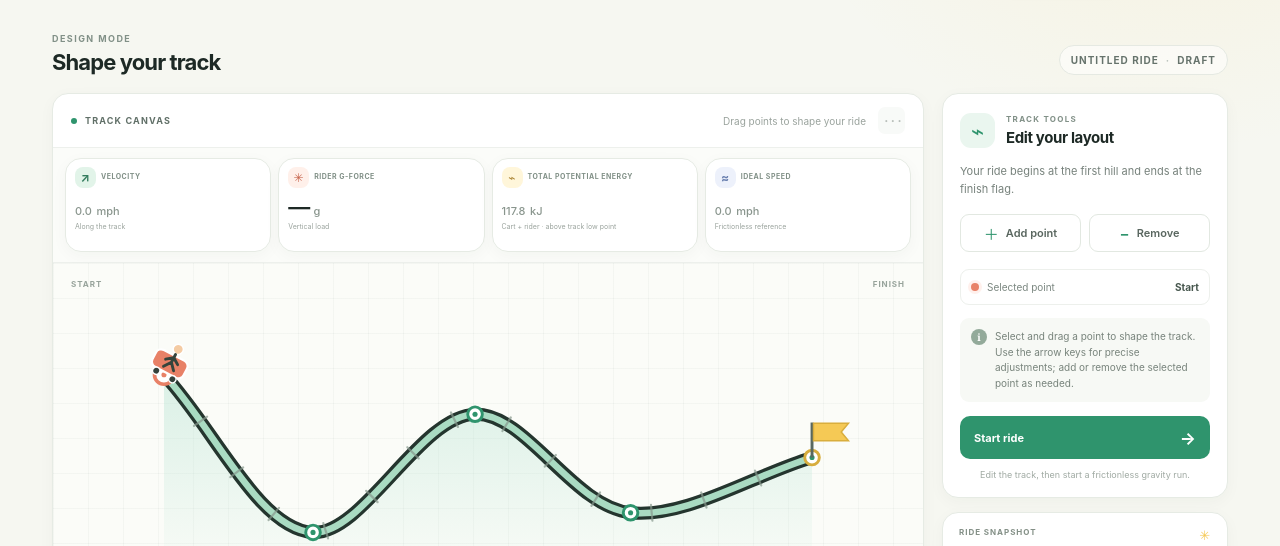
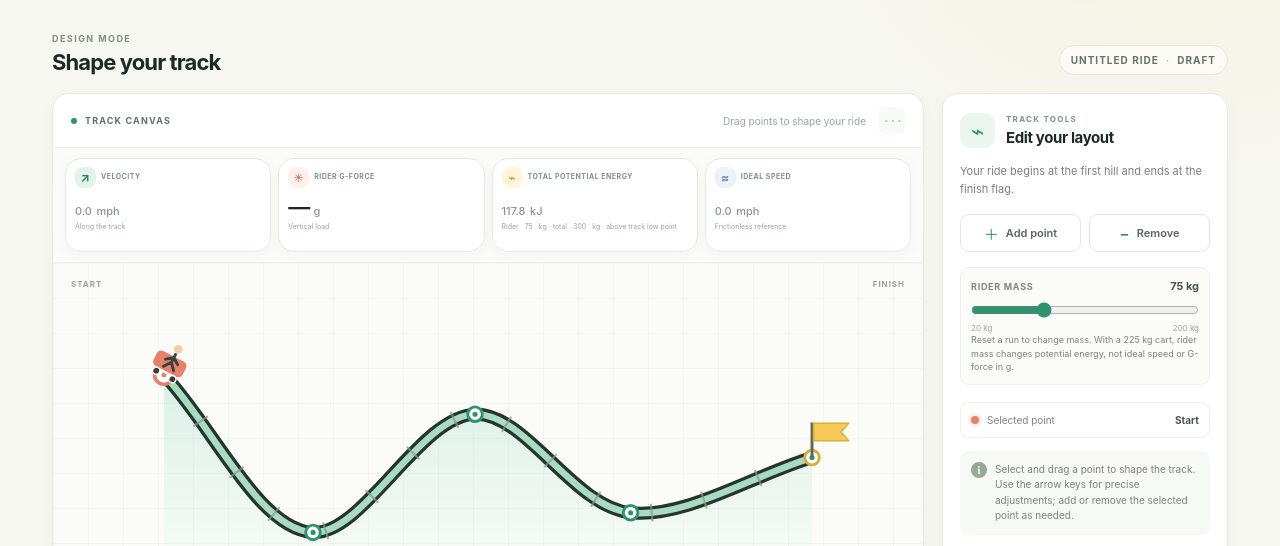
Before and after one commit to KinseyHutchings/rollercoaster, a plain HTML site: page index.html in a window 1280 px wide. Shown: the part 207-753 px from the top of the page. Drawn offline with Linux system fonts and the light colour scheme.

Commit message:
Include a start over button

```diff
--- a/app.js
+++ b/app.js
@@ -23,7 +23,10 @@ const trackStatusIcon = document.querySelector('#track-status-icon');
 const selectedPointName = document.querySelector('#selected-point-name');
 const addPointButton = document.querySelector('#add-point');
 const removePointButton = document.querySelector('#remove-point');
+const riderMassInput = document.querySelector('#rider-mass');
+const riderMassValue = document.querySelector('#rider-mass-value');
 const startButton = document.querySelector('#preview-ride');
+const newTrackButton = document.querySelector('#new-track');
 const pauseButton = document.querySelector('#toggle-ride');
 const resetButton = document.querySelector('#reset-ride');
 const rideStatus = document.querySelector('.ride-status-pill');
@@ -32,6 +35,8 @@ const rideControlHint = document.querySelector('#ride-control-hint');
 const velocityReadouts = document.querySelectorAll('[data-readout="velocity"]');
 const potentialEnergyReadouts = document.querySelectorAll('[data-readout="potential-energy"]');
 const idealSpeedReadouts = document.querySelectorAll('[data-readout="ideal-speed"]');
+const riderMassReadouts = document.querySelectorAll('[data-readout="rider-mass"]');
+const totalMassReadouts = document.querySelectorAll('[data-readout="total-mass"]');
 
 const world = {
   minX: 0,
@@ -45,16 +50,17 @@ const world = {
   fillBaseY: 420,
 };
 
-const controlPoints = [
+const starterTrack = [
   { x: 0, height: 40 },
   { x: 23, height: 0 },
   { x: 48, height: 30 },
   { x: 72, height: 5 },
   { x: 100, height: 19 },
 ];
+const controlPoints = starterTrack.map(point => ({ ...point }));
 
 const gravity = 9.81;
-const combinedMassKg = 300;
+const cartMassKg = 225;
 const metersPerSecondToMph = 2.2369362921;
 const simulationStep = 1 / 120;
 
@@ -234,8 +240,10 @@ function updateReadouts() {
   const position = trackPointAtDistance(simulationDistance);
   const idealSpeed = Math.sqrt(2 * gravity * Math.max(0, startingHeight - position.height));
   const idealSpeedMph = idealSpeed * metersPerSecondToMph;
-  const speedMph = idealSpeedMph;
-  const potentialEnergyKj = combinedMassKg * gravity
+  const speedMph = Math.abs(simulationVelocity) * metersPerSecondToMph;
+  const riderMassKg = Number(riderMassInput.value);
+  const totalMassKg = cartMassKg + riderMassKg;
+  const potentialEnergyKj = totalMassKg * gravity
     * Math.max(0, position.height - lowestTrackHeight) / 1000;
 
   velocityReadouts.forEach(readout => {
@@ -246,6 +254,13 @@ function updateReadouts() {
   });
   potentialEnergyReadouts.forEach(readout => {
     readout.textContent = potentialEnergyKj.toFixed(1);
+  });
+  riderMassValue.value = `${riderMassKg} kg`;
+  riderMassReadouts.forEach(readout => {
+    readout.textContent = riderMassKg.toFixed(0);
+  });
+  totalMassReadouts.forEach(readout => {
+    readout.textContent = totalMassKg.toFixed(0);
   });
 
   return position;
@@ -321,6 +336,7 @@ function stopAnimation() {
 function lockEditor(locked) {
   addPointButton.disabled = locked;
   removePointButton.disabled = locked || controlPoints.length <= 2;
+  riderMassInput.disabled = locked;
   controlGroup.querySelectorAll('.control-handle').forEach(handle => {
     handle.setAttribute('aria-disabled', String(locked));
     handle.setAttribute('tabindex', locked ? '-1' : '0');
@@ -443,6 +459,25 @@ function resetRide() {
   updateRideScene();
   updateRideControls();
   showScreen('editor');
+}
+
+function startNewTrack() {
+  const confirmed = window.confirm('Start over with the starter track? Your current track will be replaced. Rider mass will be kept.');
+  if (!confirmed) {
+    return;
+  }
+
+  stopAnimation();
+  controlPoints.splice(0, controlPoints.length, ...starterTrack.map(point => ({ ...point })));
+  selectedIndex = 0;
+  draggingPointerId = null;
+  simulationDistance = 0;
+  simulationVelocity = 0;
+  simulationState = 'idle';
+  lockEditor(false);
+  showScreen('editor');
+  renderTrack();
+  updateRideControls();
 }
 
 function validateTrack(samples) {
@@ -732,7 +767,9 @@ trackSvg.addEventListener('pointerup', endDrag);
 trackSvg.addEventListener('pointercancel', endDrag);
 addPointButton.addEventListener('click', addPoint);
 removePointButton.addEventListener('click', removePoint);
+riderMassInput.addEventListener('input', updateReadouts);
 startButton.addEventListener('click', startRide);
+newTrackButton.addEventListener('click', startNewTrack);
 pauseButton.addEventListener('click', toggleRide);
 resetButton.addEventListener('click', resetRide);
 
--- a/index.html
+++ b/index.html
@@ -68,7 +68,7 @@
                 <article class="metric-card energy-card">
                   <div class="metric-heading"><span class="metric-icon energy-icon" aria-hidden="true">⌁</span><span>TOTAL POTENTIAL ENERGY</span></div>
                   <div class="metric-value"><span data-readout="potential-energy">—</span> <span>kJ</span></div>
-                  <p class="metric-caption">Cart + rider · above track low point</p>
+                  <p class="metric-caption">Rider <span data-readout="rider-mass">75</span> kg · total <span data-readout="total-mass">300</span> kg · above track low point</p>
                 </article>
                 <article class="metric-card ideal-card">
                   <div class="metric-heading"><span class="metric-icon ideal-icon" aria-hidden="true">≈</span><span>IDEAL SPEED</span></div>
@@ -126,6 +126,15 @@
                   <button class="secondary-button" id="add-point" type="button"><span aria-hidden="true">＋</span> Add point</button>
                   <button class="secondary-button" id="remove-point" type="button"><span aria-hidden="true">−</span> Remove</button>
                 </div>
+                <div class="rider-mass-control">
+                  <div class="rider-mass-heading">
+                    <label for="rider-mass">RIDER MASS</label>
+                    <output id="rider-mass-value" for="rider-mass" aria-live="polite">75 kg</output>
+                  </div>
+                  <input id="rider-mass" type="range" min="20" max="200" step="1" value="75" aria-describedby="rider-mass-note">
+                  <div class="rider-mass-range" aria-hidden="true"><span>20 kg</span><span>200 kg</span></div>
+                  <p id="rider-mass-note">Reset a run to change mass. With a 225 kg cart, rider mass changes potential energy, not ideal speed or G-force in g.</p>
+                </div>
                 <div class="selected-point">
                   <span class="selection-indicator"></span>
                   <span>Selected point</span>
@@ -139,6 +148,7 @@
                   Start ride <span aria-hidden="true">→</span>
                 </button>
                 <p class="mockup-note">Edit the track, then start a frictionless gravity run.</p>
+                <button class="secondary-button new-track-button" id="new-track" type="button"><span aria-hidden="true">↻</span> Start over</button>
               </section>
               <section class="mini-card">
                 <div class="mini-card-title"><span>RIDE SNAPSHOT</span><span class="mini-sparkle" aria-hidden="true">✳</span></div>
@@ -207,7 +217,7 @@
                 <article class="metric-card energy-card">
                   <div class="metric-heading"><span class="metric-icon energy-icon" aria-hidden="true">⌁</span><span>TOTAL POTENTIAL ENERGY</span></div>
                   <div class="metric-value"><span data-readout="potential-energy">—</span> <span>kJ</span></div>
-                  <p class="metric-caption">Cart + rider · above track low point</p>
+                  <p class="metric-caption">Rider <span data-readout="rider-mass">75</span> kg · total <span data-readout="total-mass">300</span> kg · above track low point</p>
                 </article>
                 <article class="metric-card ideal-card">
                   <div class="metric-heading"><span class="metric-icon ideal-icon" aria-hidden="true">≈</span><span>IDEAL SPEED</span></div>
--- a/styles.css
+++ b/styles.css
@@ -233,6 +233,14 @@ h1 { margin-bottom: 7px; font-size: clamp(29px, 3.5vw, 42px); letter-spacing: -.
 .secondary-button:disabled { color: #a8b0aa; background: #f8faf7; cursor: default; }
 .button-row .secondary-button { flex: 1; }
 .button-row .secondary-button span { color: var(--green); font-size: 15px; }
+.rider-mass-control { margin-top: 15px; padding: 11px 10px 10px; border: 1px solid #edf0ec; border-radius: 9px; background: #fbfcf9; }
+.rider-mass-heading { display: flex; align-items: center; justify-content: space-between; gap: 8px; }
+.rider-mass-heading label { color: #7b8780; font-size: 9px; font-weight: 700; letter-spacing: .08em; }
+.rider-mass-heading output { color: #47574e; font-size: 11px; font-weight: 700; }
+.rider-mass-control input { display: block; width: 100%; margin: 9px 0 5px; accent-color: var(--green); cursor: pointer; }
+.rider-mass-control input:disabled { cursor: default; }
+.rider-mass-range { display: flex; justify-content: space-between; color: #9aa39d; font-size: 8px; }
+.rider-mass-control p { margin: 0; color: #78847c; font-size: 9px; line-height: 1.5; }
 .selected-point { display: flex; align-items: center; gap: 8px; margin-top: 17px; padding: 11px 10px; border: 1px solid #edf0ec; border-radius: 9px; color: #7b8780; font-size: 10px; }
 .selected-point strong { margin-left: auto; color: #47574e; font-size: 10px; }
 .selection-indicator { width: 8px; height: 8px; border-radius: 50%; background: var(--coral); box-shadow: 0 0 0 3px #fff0ec; }
@@ -242,6 +250,8 @@ h1 { margin-bottom: 7px; font-size: clamp(29px, 3.5vw, 42px); letter-spacing: -.
 .primary-button { display: flex; width: 100%; min-height: 43px; align-items: center; justify-content: space-between; padding: 0 14px; border: 0; border-radius: 10px; color: #fff; background: var(--green); cursor: pointer; font-size: 11px; font-weight: 700; transition: background .15s ease, transform .15s ease; }
 .primary-button:hover { background: var(--green-dark); transform: translateY(-1px); }
 .primary-button span { font-size: 17px; }
+.new-track-button { width: 100%; margin-top: 9px; }
+.new-track-button span { color: var(--green); font-size: 15px; }
 .mockup-note { margin: 9px 0 0; color: #a0aaa3; font-size: 9px; line-height: 1.5; text-align: center; }
 .mini-card { padding: 14px 16px; }
 .mini-card-title { display: flex; justify-content: space-between; margin-bottom: 12px; color: #849087; font-size: 8px; font-weight: 700; letter-spacing: .12em; }
```
Also changed, not shown: 2 other files.
